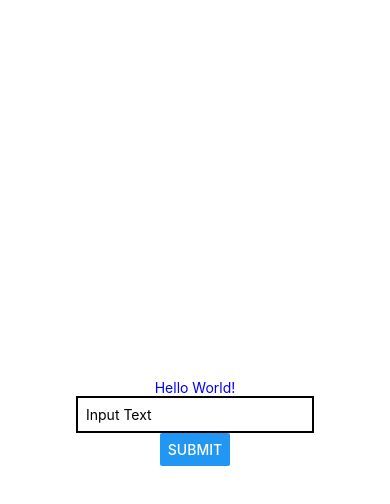
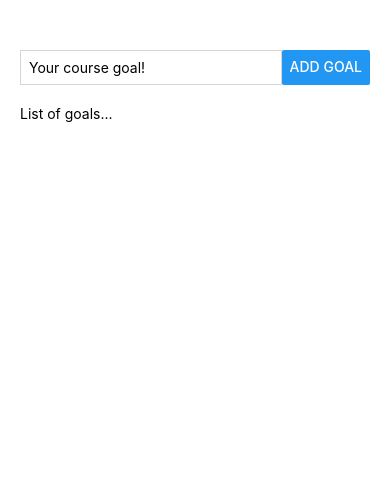
Before and after one commit to RichardCastuera/reactnativeapp-1, a React Native app in the folder MyFirstReactNativeApp/: screen / in a window 390 px wide. Shown: the top 504 px of the page. Built offline with nearby package versions, Linux system fonts and the light colour scheme.

Commit message:
feat(project): Used flexbox for layout

```diff
--- a/MyFirstReactNativeApp/App.js
+++ b/MyFirstReactNativeApp/App.js
@@ -2,24 +2,42 @@
 
 export default function App() {
   return (
-    <View style={styles.container}>
-      <Text style={{ color: "#00f" }}>Hello World!</Text>
-      <TextInput style={styles.style1} placeholder="Input Text" />
-      <Button title="Submit" />
+    <View style={styles.appContainer}>
+      <View style={styles.userGoals}>
+        <TextInput style={styles.textInput} placeholder="Your course goal!" />
+        <Button style={styles.styleButton} title="Add Goal" />
+      </View>
+      <View style={styles.userAddedGoals}>
+        <Text>List of goals...</Text>
+      </View>
     </View>
   );
 }
 
 const styles = StyleSheet.create({
-  container: {
+  appContainer: {
+    paddingHorizontal: 20,
+    paddingVertical: 50,
+  },
+  userGoals: {
+    flexDirection: "row",
+    justifyContent: "space-between",
+  },
+  textInput: {
+    borderWidth: 1,
+    borderColor: "#cccccccc",
     flex: 1,
-    backgroundColor: "#fff",
-    alignItems: "center",
-    justifyContent: "center",
-  },
-  style1: {
-    borderWidth: 2,
-    borderColor: "black",
     padding: 8,
   },
+  styleButton: {
+    padding: 8,
+    flex: 1,
+    justifyContent: "center",
+    alignItems: "center",
+    backgroundColor: "green",
+    color: "green",
+  },
+  userAddedGoals: {
+    marginVertical: 20,
+  },
 });
```
